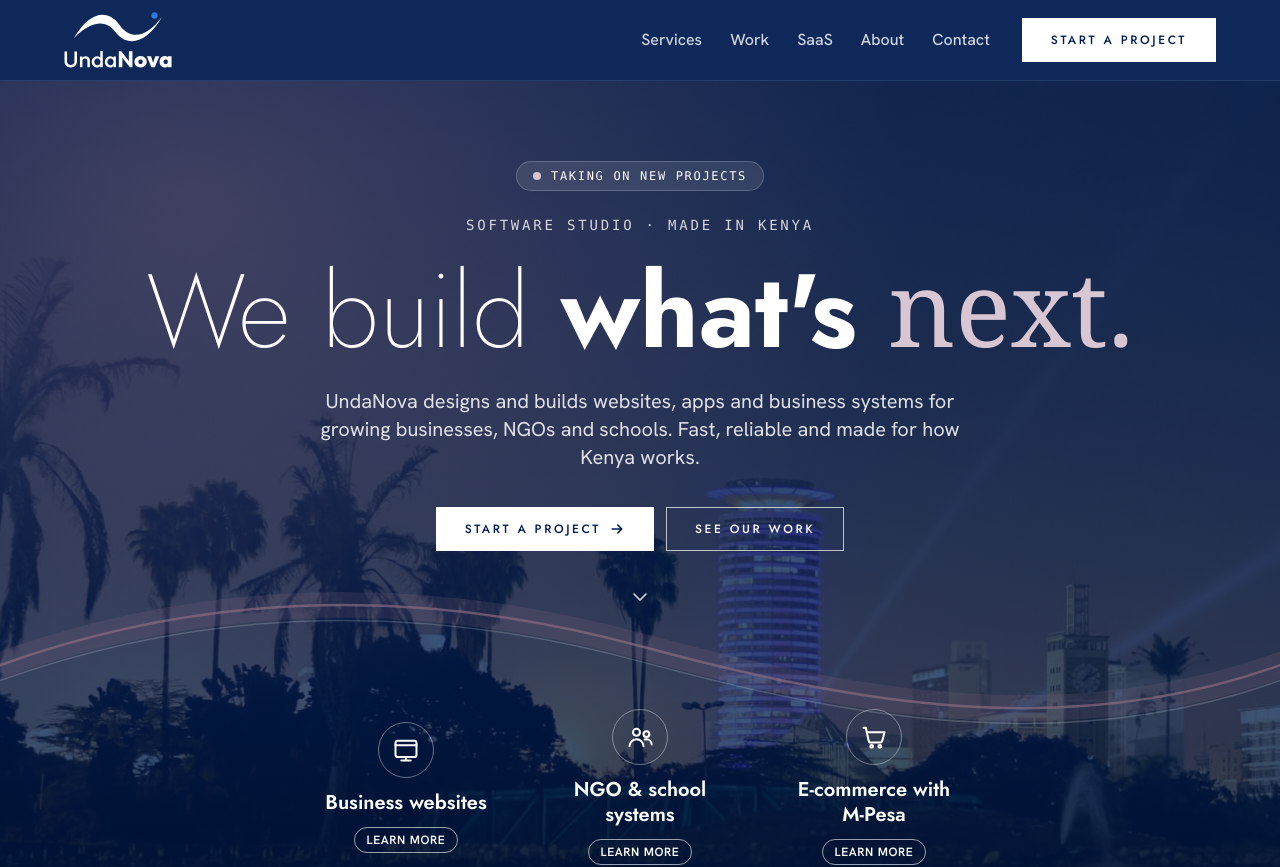
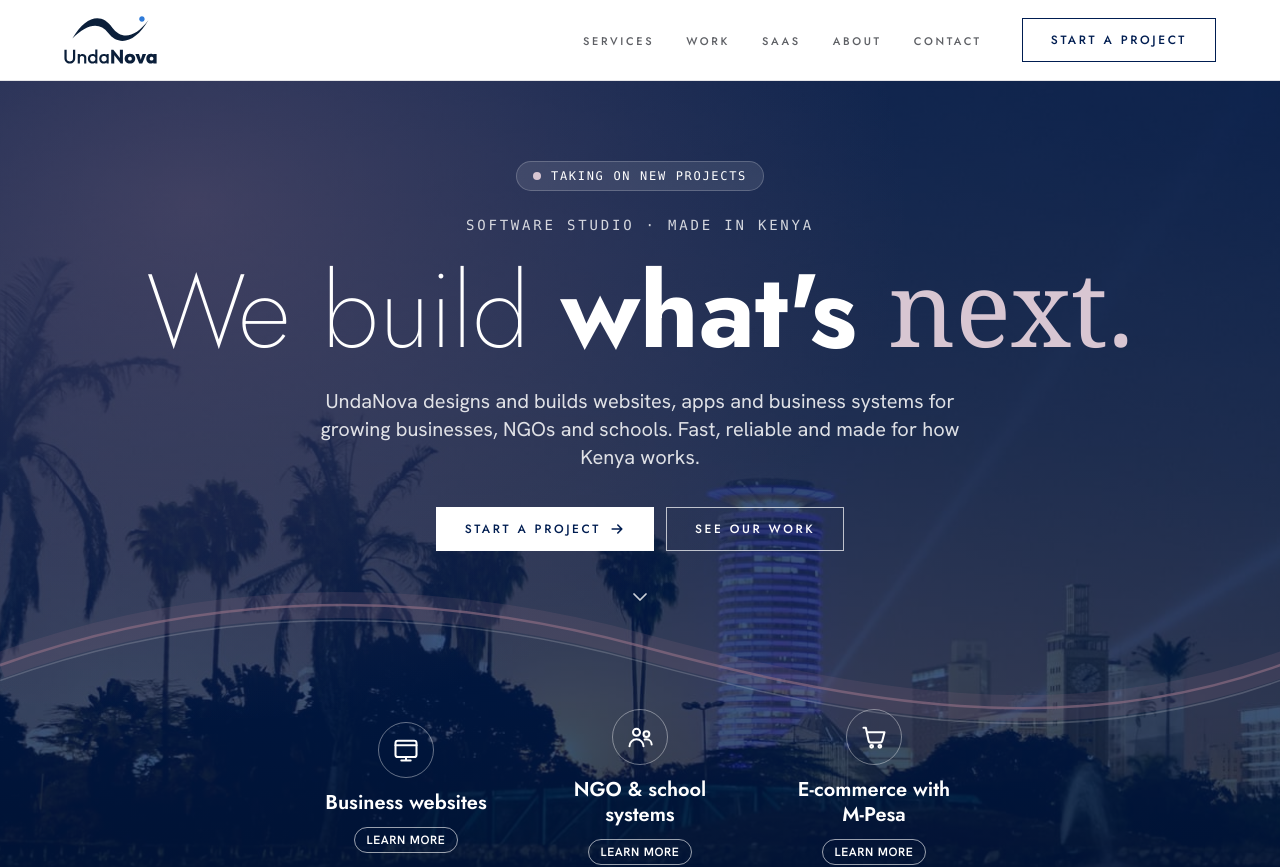
Before and after one commit to Jkosencha/undanova, a Next.js app: page / in a window 1280 px wide. Shown: the top 867 px of the page. Built offline with nearby package versions, Linux system fonts and the light colour scheme.

Commit message:
Minimal white header with spaced-caps navigation

```diff
--- a/src/components/site-header.tsx
+++ b/src/components/site-header.tsx
@@ -5,12 +5,15 @@ import Link from "next/link";
 import { usePathname } from "next/navigation";
 import { useEffect, useRef, useState } from "react";
 import { buttonClasses } from "@/components/button";
+import { CloseIcon, MenuIcon, WhatsAppIcon } from "@/components/icons";
 import { Container } from "@/components/section";
-import { CloseIcon, MenuIcon, WhatsAppIcon } from "@/components/icons";
 import { nav, site, whatsappUrl } from "@/lib/site";
 
-const activeLink =
-  "aria-[current=page]:text-white aria-[current=page]:underline aria-[current=page]:decoration-plum aria-[current=page]:decoration-2 aria-[current=page]:underline-offset-8";
+// Small, wide-tracked caps with a thin underline on hover and on the current page.
+const linkStyle =
+  "relative py-2 font-heading text-[11px] font-medium uppercase tracking-[0.24em] text-ink/70 transition-colors hover:text-navy " +
+  "after:absolute after:inset-x-0 after:bottom-0 after:h-px after:origin-left after:scale-x-0 after:bg-navy after:transition-transform after:duration-300 " +
+  "hover:after:scale-x-100 aria-[current=page]:text-navy aria-[current=page]:after:scale-x-100";
 
 export function SiteHeader() {
   const pathname = usePathname();
@@ -33,8 +36,8 @@ export function SiteHeader() {
   }, [open]);
 
   return (
-    <header className="sticky top-0 z-40 border-b border-white/10 bg-navy/95 text-white">
-      <Container className="flex h-16 items-center justify-between gap-4 md:h-20">
+    <header className="sticky top-0 z-40 border-b border-mist bg-white/95">
+      <Container className="flex h-16 items-center justify-between gap-6 md:h-20">
         <Link
           href="/"
           className="inline-flex min-h-11 items-center"
@@ -42,31 +45,27 @@ export function SiteHeader() {
           onClick={() => setOpen(false)}
         >
           <Image
-            src="/brand/undanova-logo-white.svg"
+            src="/brand/undanova-logo-primary.svg"
             alt="UndaNova"
             width={611}
             height={317}
             priority
-            className="h-11 w-auto md:h-14"
+            className="h-10 w-auto md:h-12"
           />
         </Link>
 
         {/* Desktop navigation */}
-        <nav aria-label="Main" className="hidden items-center gap-8 md:flex">
-          <ul className="flex items-center gap-7">
+        <nav aria-label="Main" className="hidden items-center gap-10 md:flex">
+          <ul className="flex items-center gap-8">
             {nav.map((item) => (
               <li key={item.href}>
-                <Link
-                  href={item.href}
-                  aria-current={isActive(item.href) ? "page" : undefined}
-                  className={`bg-[linear-gradient(var(--color-lilac),var(--color-lilac))] bg-[length:0%_2px] bg-bottom-left bg-no-repeat py-2 font-medium text-white/80 transition-[color,background-size] duration-300 hover:bg-[length:100%_2px] hover:text-white ${activeLink}`}
-                >
+                <Link href={item.href} aria-current={isActive(item.href) ? "page" : undefined} className={linkStyle}>
                   {item.label}
                 </Link>
               </li>
             ))}
           </ul>
-          <Link href="/contact" className={buttonClasses("primary", "dark", "", true)}>
+          <Link href="/contact" className={buttonClasses("secondary", "light", "px-5")}>
             Start a project
           </Link>
         </nav>
@@ -75,7 +74,7 @@ export function SiteHeader() {
         <button
           ref={toggleRef}
           type="button"
-          className="inline-flex size-11 items-center justify-center rounded-full text-white hover:bg-white/10 md:hidden"
+          className="inline-flex size-11 items-center justify-center text-navy md:hidden"
           aria-expanded={open}
           aria-controls="mobile-menu"
           aria-label={open ? "Close menu" : "Open menu"}
@@ -90,17 +89,17 @@ export function SiteHeader() {
         id="mobile-menu"
         aria-label="Main"
         hidden={!open}
-        className="absolute inset-x-0 top-full h-[calc(100dvh-4rem)] overflow-y-auto bg-satin md:hidden"
+        className="absolute inset-x-0 top-full h-[calc(100dvh-4rem)] overflow-y-auto bg-white md:hidden"
       >
-        <Container className="py-6">
+        <Container className="py-8">
           <ul className="flex flex-col">
             {nav.map((item, i) => (
-              <li key={item.href} className="animate-rise" style={{ animationDelay: `${i * 60}ms` }}>
+              <li key={item.href} className="animate-rise" style={{ animationDelay: `${i * 50}ms` }}>
                 <Link
                   href={item.href}
                   aria-current={isActive(item.href) ? "page" : undefined}
                   onClick={() => setOpen(false)}
-                  className={`flex min-h-16 items-center border-b border-white/10 font-heading text-3xl text-white/85 ${activeLink}`}
+                  className="flex min-h-16 items-center border-b border-mist font-heading text-lg font-light uppercase tracking-[0.3em] text-ink/80 aria-[current=page]:text-navy aria-[current=page]:font-normal"
                 >
                   {item.label}
                 </Link>
@@ -110,25 +109,22 @@ export function SiteHeader() {
           <Link
             href="/contact"
             onClick={() => setOpen(false)}
-            className={buttonClasses("primary", "dark", "mt-8 w-full")}
+            className={buttonClasses("primary", "light", "mt-10 w-full")}
           >
             Start a project
           </Link>
-          <div className="mt-8 grid grid-cols-2 gap-3 border-t border-white/10 pt-6 text-sm">
+          <div className="mt-4 grid grid-cols-2 gap-3">
             <a
               href={whatsappUrl()}
               target="_blank"
               rel="noopener noreferrer"
-              className="flex min-h-12 items-center justify-center gap-2 border border-white/20 text-white"
+              className={buttonClasses("secondary", "light", "w-full")}
             >
-              <WhatsAppIcon className="size-5" />
+              <WhatsAppIcon className="size-4" />
               WhatsApp
             </a>
-            <a
-              href={`mailto:${site.email}`}
-              className="flex min-h-12 items-center justify-center border border-white/20 text-white"
-            >
-              Email us
+            <a href={`mailto:${site.email}`} className={buttonClasses("secondary", "light", "w-full")}>
+              Email
             </a>
           </div>
         </Container>
```
